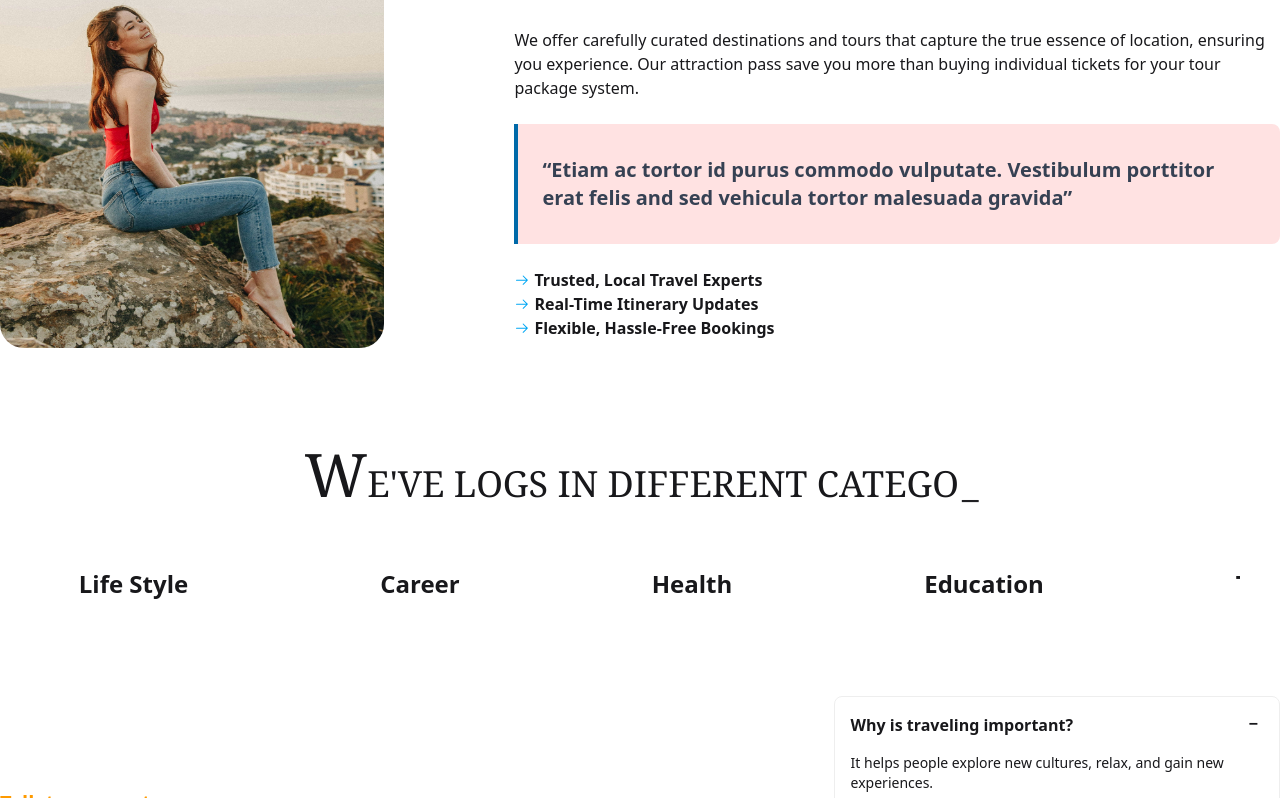
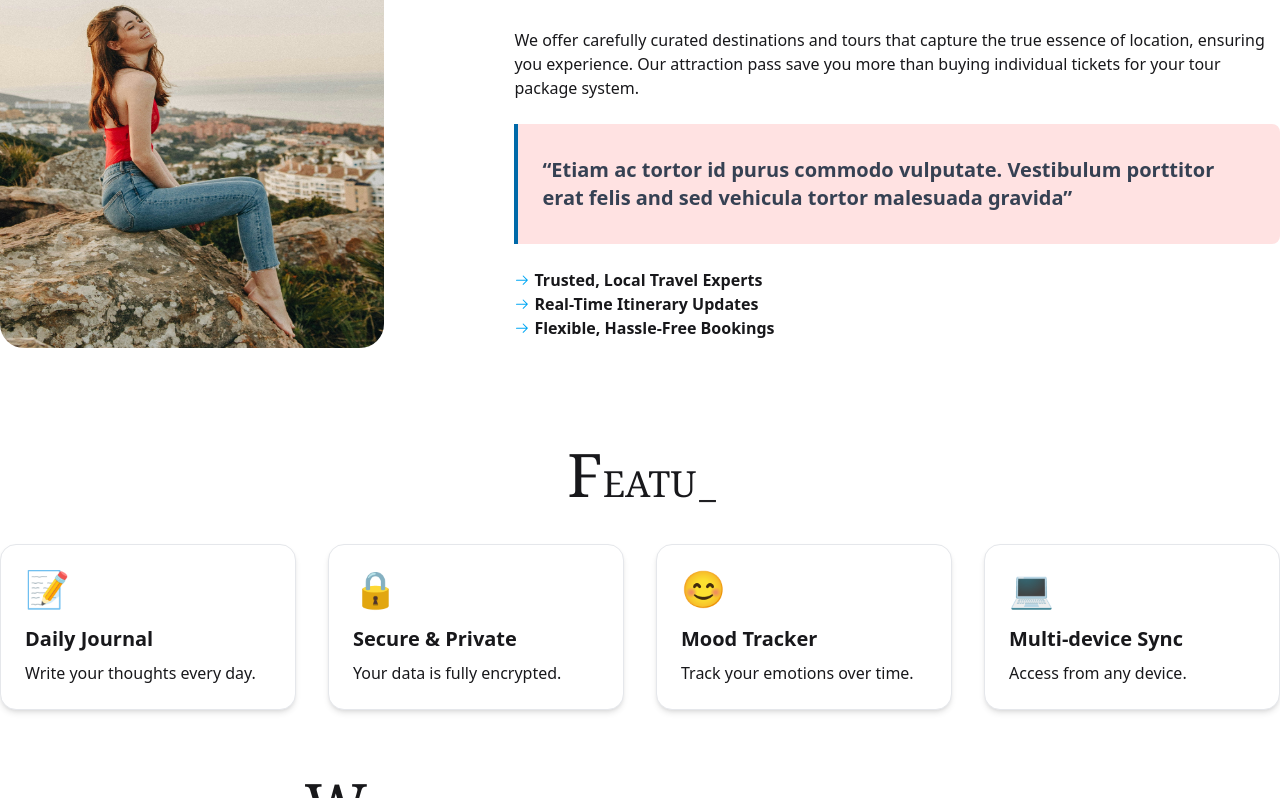
Before and after one commit to ratulislam46/openjournal-client, a React (Vite) app: page / in a window 1280 px wide. Shown: the part 2002-2800 px from the top of the page. Built offline with nearby package versions, Linux system fonts and the light colour scheme; no server answers.

Commit message:
add new features in home page

```diff
--- a/src/Components/Navbar/Navbar.jsx
+++ b/src/Components/Navbar/Navbar.jsx
@@ -43,6 +43,8 @@ const Navbar = () => {
         localStorage.setItem("theme", theme);
     }, [theme]);
 
+    const [open, setOpen] = useState(false);
+
     return (
         <div className='shadow-sm fixed top-0 left-0 w-full z-50 border-b-2 border-primary rounded-b-xl backdrop-blur-2xl'>
             <div className="navbar container mx-auto">
@@ -84,18 +86,21 @@ const Navbar = () => {
                     </div>
 
                     {/* 🔥 Profile Dropdown Section */}
-                    <div className="relative group ml-4">
-                        {/* 🔥 Profile Icon (always visible) */}
-                        <FaUserCircle
-                            size={34}
-                            className="cursor-pointer text-primary"
-                        />
+                    <div className="relative ml-4">
+                        {/* Profile Icon */}
+                        <div
+                            onMouseEnter={() => setOpen(true)}
+                            onMouseLeave={() => setOpen(false)}
+                            className="cursor-pointer"
+                        >
+                            <FaUserCircle size={34} className="text-primary" />
 
-                        {/* 🔥 Dropdown Content */}
-                        <div className="absolute right-0 mt-3 w-44 bg-base-100 shadow-lg rounded-xl opacity-0 group-hover:opacity-100 transition-all duration-300 scale-95 group-hover:scale-100 p-3">
+                            {/* Dropdown Content */}
+                            {open && (
+                                <div className="absolute right-0 mt-3 w-44 bg-base-100 shadow-lg rounded-xl p-3 z-50">
                                     {user ? (
                                         <>
-                                    {/* 🔥 Profile Image Show Section */}
+                                            {/* Profile Image */}
                                             <div className="flex justify-center mb-2">
                                                 {user?.photoURL ? (
                                                     <img
@@ -109,21 +114,20 @@ const Navbar = () => {
                                             </div>
 
                                             <p className="text-center font-medium mb-2">
-                                        {user?.displayName? user?.displayName : user?.email }
-                                        {/* {user.displayName || "User"} */}
+                                                {user?.displayName || user?.email || "User"}
                                             </p>
 
                                             <Link
                                                 to="/my-profile"
-                                        className="block text-center py-1 rounded-md hover:bg-primary hover:text-white transition"
+                                                className="w-full btn btn-info btn-soft"
                                             >
                                                 View Profile
                                             </Link>
                                             <button
                                                 onClick={handleLogOut}
-                                        className="w-full mt-2 bg-primary text-white py-1 rounded-md hover:bg-primary/80 transition"
+                                                className="w-full mt-2 py-2 bg-primary text-white rounded-md hover:bg-primary/80 transition"
                                             >
-                                        Log Out
+                                                Logout
                                             </button>
                                         </>
                                     ) : (
@@ -143,6 +147,8 @@ const Navbar = () => {
                                         </>
                                     )}
                                 </div>
+                            )}
+                        </div>
                     </div>
                 </div>
             </div>
--- a/src/Home/Cards.jsx
+++ b/src/Home/Cards.jsx
@@ -54,7 +54,7 @@ const Cards = () => {
                         data-aos="fade-up"
                         service={service}
                         key={service.id}
-                        className="bg-base-100 border border-gray-200 shadow-md rounded-2xl p-6  hover:shadow-xl"
+                        className="bg-base-100 border border-gray-200 shadow-md rounded-2xl p-6 hover:shadow-xl"
                     >
                         {service.icon}
                         <h3 className="text-xl font-semibold mb-2">{service.title}</h3>
--- /dev/null
+++ b/src/Home/FeturesSection.jsx
@@ -0,0 +1,57 @@
+import { Typewriter } from "react-simple-typewriter";
+
+const features = [
+    {
+        icon: "📝",
+        title: "Daily Journal",
+        description: "Write your thoughts every day."
+    },
+    {
+        icon: "🔒",
+        title: "Secure & Private",
+        description: "Your data is fully encrypted."
+    },
+    {
+        icon: "😊",
+        title: "Mood Tracker",
+        description: "Track your emotions over time."
+    },
+    {
+        icon: "💻",
+        title: "Multi-device Sync",
+        description: "Access from any device."
+    },
+];
+
+const FeaturesSection = () => {
+    return (
+        <section>
+            <div className='px-2 lg:px-0 pb-16'>
+                <h2 className="text-5xl lg:text-6xl font-serif text-center uppercase mb-10">F
+                    <span className='text-2xl lg:text-4xl'>
+                        <Typewriter
+                            words={["eatures"]}
+                            loop={false}
+                            cursor
+                            cursorStyle="_"
+                            typeSpeed={150}
+                            deleteSpeed={100}
+                            delaySpeed={1000}
+                        />
+                    </span>
+                </h2>
+                <div className="grid gap-8 sm:grid-cols-2 lg:grid-cols-4">
+                    {features.map((feature, index) => (
+                        <div key={index} className="bg-base-100 border border-gray-200 shadow-md rounded-2xl p-6 hover:shadow-xl">
+                            <div className="text-4xl mb-4">{feature.icon}</div>
+                            <h3 className="text-xl font-semibold mb-2">{feature.title}</h3>
+                            <p className="">{feature.description}</p>
+                        </div>
+                    ))}
+                </div>
+            </div>
+        </section>
+    );
+};
+
+export default FeaturesSection;
--- a/src/Home/Home.jsx
+++ b/src/Home/Home.jsx
@@ -8,6 +8,7 @@ import Agency from '../Extra/Agency/Agency';
 import CustomerSay from './CustomerSay';
 import Category from './Category';
 import Cards from './Cards';
+import FeaturesSection from './FeturesSection';
 
 const Home = () => {
     return (
@@ -28,6 +29,9 @@ const Home = () => {
                 <Text></Text>
             </section> */}
             <section>
+                <FeaturesSection />
+            </section>
+            <section>
                 <Category></Category>
             </section>
             <section>
--- a/src/Share/Profile/MyProfile.jsx
+++ b/src/Share/Profile/MyProfile.jsx
@@ -14,8 +14,8 @@ const MyProfile = () => {
     if (!user) return <p className="text-center mt-10">No user logged in.</p>;
 
     return (
-        <div className="container mx-auto p-4 mt-24">
-            <div className="max-w-md mx-auto shadow-lg rounded-xl p-6">
+        <div className="container mx-auto p-4 mt-24 ">
+            <div className="max-w-md mx-auto shadow-lg rounded-xl p-6 bg-base-100 border border-gray-200 hover:shadow-xl">
                 {/* Profile Image */}
                 <div className="flex justify-center mb-4">
                     {user?.photoURL ? (
@@ -32,7 +32,7 @@ const MyProfile = () => {
                 {/* User Info */}
                 <div className="space-y-3">
                     {/* Name */}
-                    <p><span className="font-semibold">Name:</span> {user?.displayName || 'N/A'}</p>
+                    <p><span className="font-semibold ">Name:</span> {user?.displayName || 'N/A'}</p>
                     {/* Email */}
                     <p><span className="font-semibold">Email:</span> {user?.email || 'N/A'}</p>
                     {/* Phone */}
```
Lines whose indentation alone changed are shown as unchanged.
